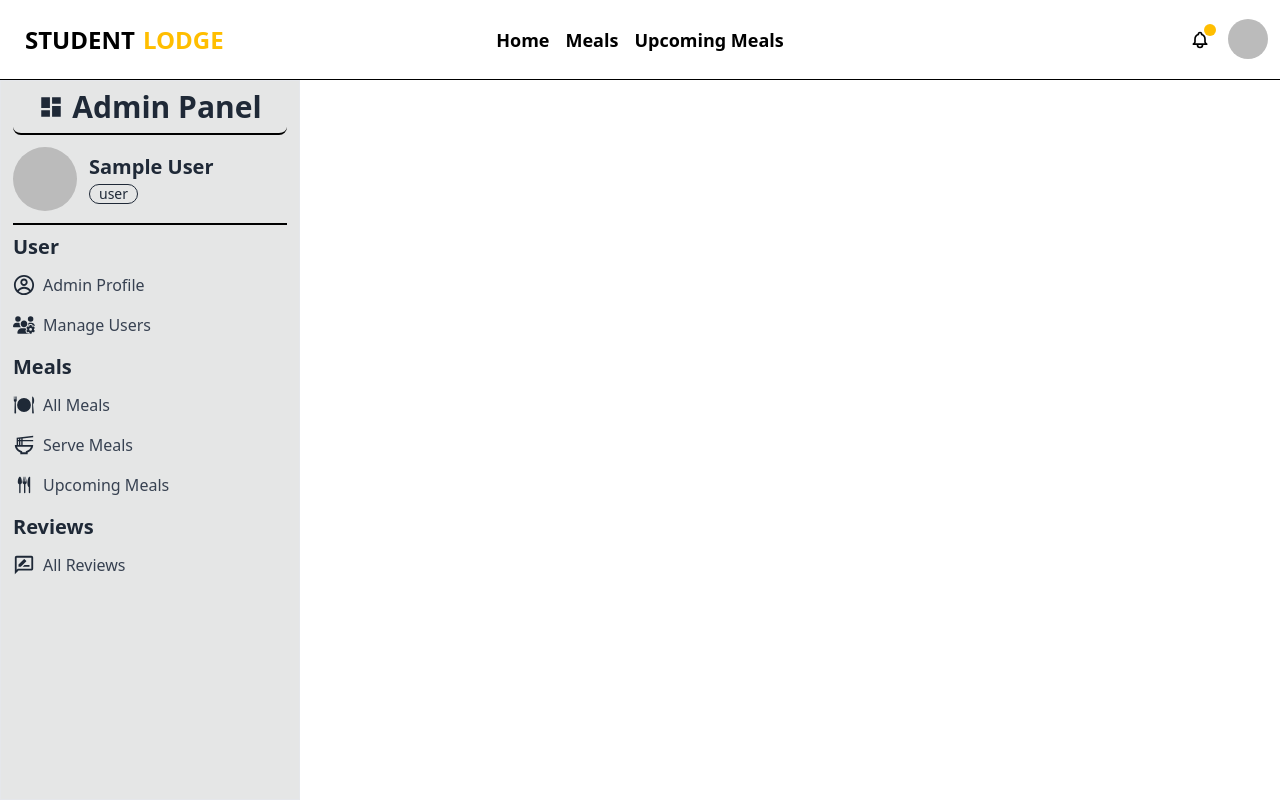
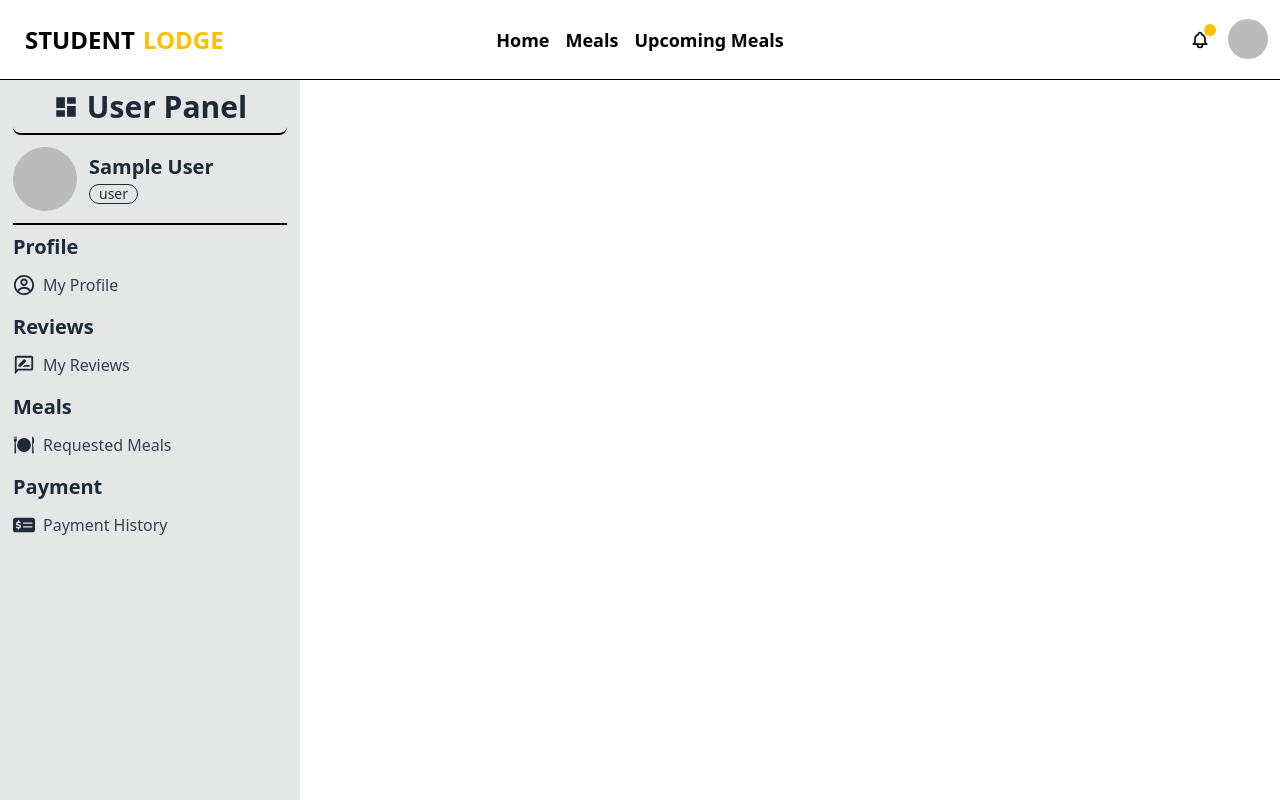
Before and after one commit to wadsahin/StudentLodge_client, a React (Vite) app: page /dashboard in a window 1280 px wide. Shown: the top 800 px of the page. Built offline with nearby package versions, Linux system fonts and the light colour scheme; no server answers; sample sign-in values are in the browser's storage.

Commit message:
Private router setup & redirect to path after login

```diff
--- /dev/null
+++ b/src/components/spinner/Loading.jsx
@@ -0,0 +1,10 @@
+
+const Loading = () => {
+    return (
+        <div className="min-h-screen flex justify-center items-center">
+            <span className="loading loading-dots loading-lg"></span>
+        </div>
+    );
+};
+
+export default Loading;
--- a/src/layouts/DashboardLayout.jsx
+++ b/src/layouts/DashboardLayout.jsx
@@ -4,13 +4,13 @@ import Footer from "../components/Footer";
 import useAuth from "../hooks/useAuth";
 import { MdDashboard, MdOutlineRamenDining, MdOutlineRateReview } from "react-icons/md";
 import { CgProfile } from "react-icons/cg";
-import { FaUsersGear } from "react-icons/fa6";
+import { FaMoneyCheckDollar, FaUsersGear } from "react-icons/fa6";
 import { GiMeal } from "react-icons/gi";
 import { IoIosRestaurant } from "react-icons/io";
 
 const DashboardLayout = () => {
     const { user } = useAuth();
-    const userRole = "admin";
+    const userRole = "user";
     return (
         <div>
             <Navbar></Navbar>
@@ -31,7 +31,7 @@ const DashboardLayout = () => {
                             </span>
                             <span>
                                 <p className="text-xl font-semibold">{user?.displayName}</p>
-                                <span className="badge badge-outline">user</span>
+                                <span className="badge badge-outline">{userRole}</span>
                             </span>
                         </div>
                     </div>
@@ -52,6 +52,18 @@ const DashboardLayout = () => {
 
                                 </>
                             }
+                            {
+                                userRole === "user" && <>
+                                    <h4 className="text-xl font-bold mb-3">Profile</h4>
+                                    <li><NavLink to="/dashboard/admin-profile" className="font-medium flex items-center gap-2 mb-4"> <CgProfile size={22} /><span className="text-gray-700">My Profile</span></NavLink></li>
+                                    <h4 className="text-xl font-bold mb-3">Reviews</h4>
+                                    <li><NavLink to="/dashboard/admin-profile" className="font-medium flex items-center gap-2 mb-4"> <MdOutlineRateReview size={22} /><span className="text-gray-700">My Reviews</span></NavLink></li>
+                                    <h4 className="text-xl font-bold mb-3">Meals</h4>
+                                    <li><NavLink to="/dashboard/admin-profile" className="font-medium flex items-center gap-2 mb-4"> <GiMeal size={22} /><span className="text-gray-700">Requested Meals</span></NavLink></li>
+                                    <h4 className="text-xl font-bold mb-3">Payment</h4>
+                                    <li><NavLink to="/dashboard/admin-profile" className="font-medium flex items-center gap-2 mb-4"> <FaMoneyCheckDollar size={22} /><span className="text-gray-700">Payment History</span></NavLink></li>
+                                </>
+                            }
                         </ul>
                     </div>
                 </div>
--- a/src/pages/auth/Login.jsx
+++ b/src/pages/auth/Login.jsx
@@ -1,4 +1,4 @@
-import { Link } from "react-router-dom";
+import { Link, useLocation, useNavigate } from "react-router-dom";
 import SocialLogin from "./SocialLogin";
 import { useForm } from "react-hook-form";
 import useAuth from "../../hooks/useAuth";
@@ -6,6 +6,10 @@ import Swal from "sweetalert2";
 
 const Login = () => {
     const { loginWithEmailPassword } = useAuth();
+    const navigate = useNavigate();
+    const location = useLocation();
+    const path = location.state?.from || "/";
+    // console.log("login",location, from);
     const {
         register,
         handleSubmit,
@@ -25,6 +29,7 @@ const Login = () => {
                         text: "Successfully logged In",
                         icon: "success"
                     });
+                    navigate(path);
                 }
             })
             .catch(err => {
--- a/src/routes/PrivateRouter.jsx
+++ b/src/routes/PrivateRouter.jsx
@@ -1,9 +1,21 @@
+import { Navigate, useLocation } from "react-router-dom";
+import Loading from "../components/spinner/Loading";
+import useAuth from "../hooks/useAuth";
 
-const PrivateRouter = () => {
+const PrivateRouter = ({children}) => {
+    const {user, loading} = useAuth();
+    const {pathname} = useLocation();
+    // console.log(pathname)
+
+    if(loading){
+        return <Loading />
+    }
+
+    if(user){
+        return children;
+    }
     return (
-        <div>
-
-        </div>
+        <Navigate to="/auth/login" state={{from: pathname}}></Navigate>
     );
 };
 
--- a/src/routes/Router.jsx
+++ b/src/routes/Router.jsx
@@ -11,6 +11,7 @@ import Signup from "../pages/auth/Signup";
 import Login from "../pages/auth/Login";
 import MealDetails from "../pages/meal/MealDetails";
 import DashboardLayout from "../layouts/DashboardLayout";
+import PrivateRouter from "./PrivateRouter";
 
 
 
@@ -52,7 +53,7 @@ import DashboardLayout from "../layouts/DashboardLayout";
     },
     {
       path: "/dashboard",
-      element: <DashboardLayout />,
+      element: <PrivateRouter><DashboardLayout /></PrivateRouter>,
       children: [
         {
           path: "/dashboard",
```
